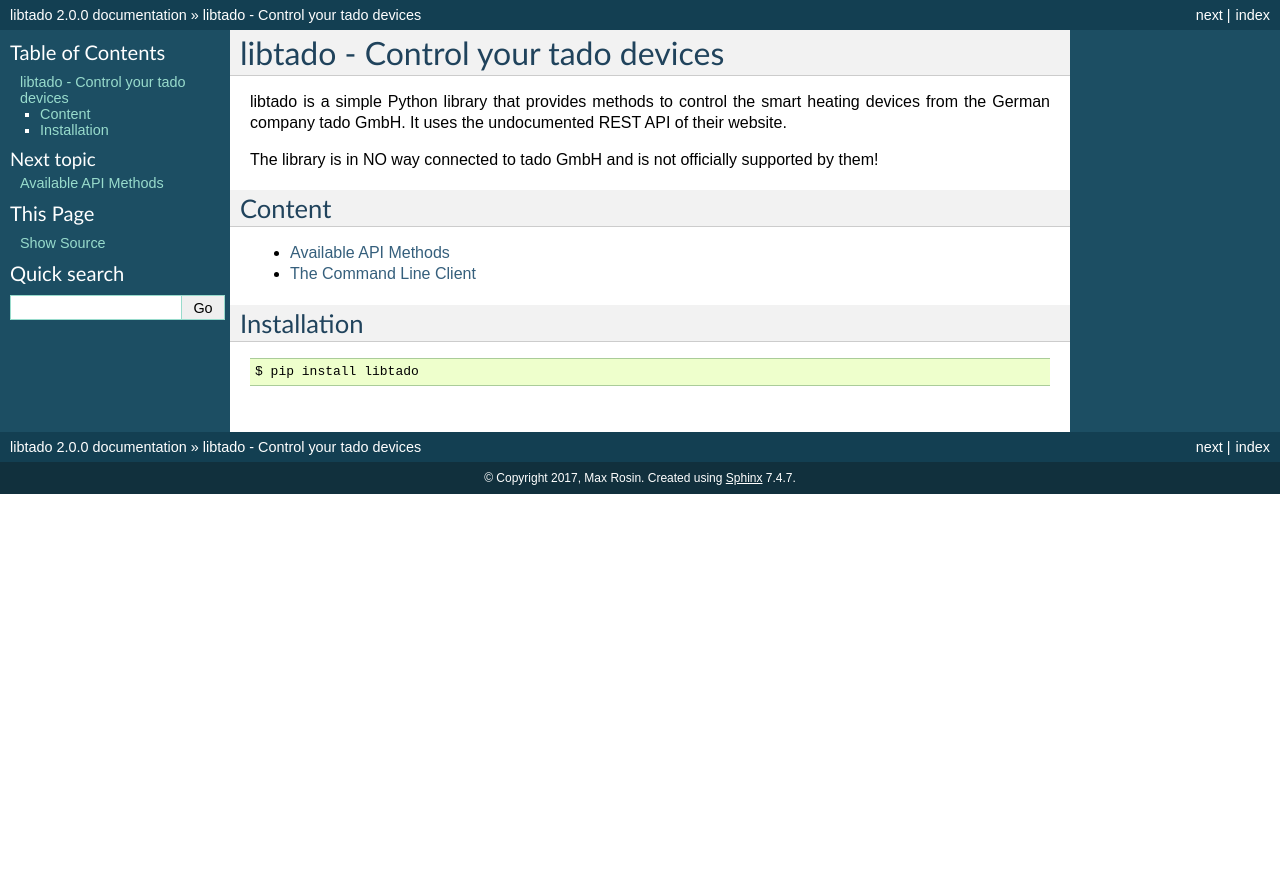
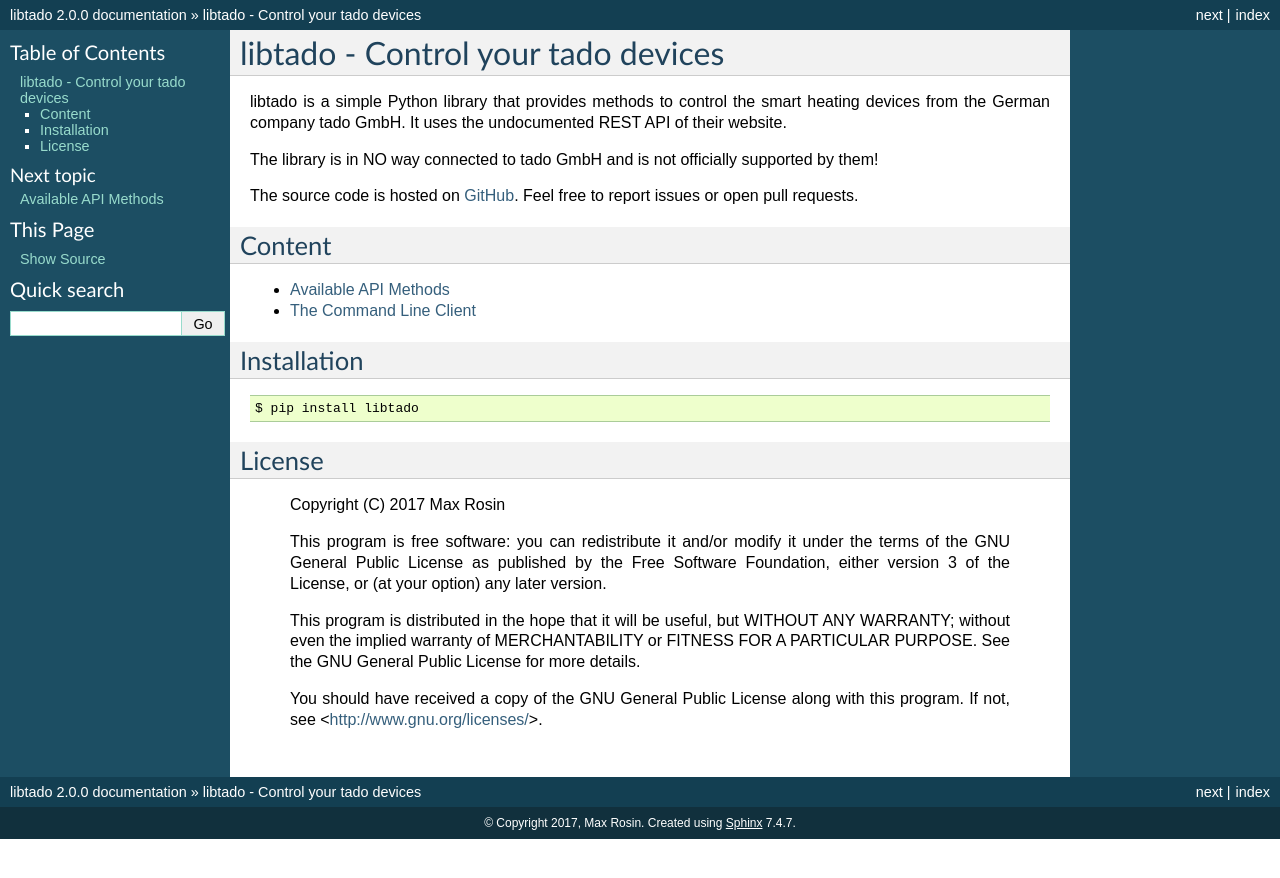
Before and after one commit to ekeih/libtado, a Sphinx documentation site: the page built from docs/source/index.rst, in a window 1280 px wide. Shown: the top 878 px of the page. Built offline with Sphinx 7.4.7, drawn with Linux system fonts in a browser that asks for light colours.

Commit message:
more docs

```diff
--- a/docs/source/index.rst
+++ b/docs/source/index.rst
@@ -7,6 +7,10 @@
 
 The library is in NO way connected to tado GmbH and is not officially
 supported by them!
+
+The source code is hosted on GitHub_. Feel free to report issues or open
+pull requests.
+
 
 Content
 ^^^^^^^
@@ -26,9 +30,23 @@
   $ pip install libtado
 
 
-.. Indices and tables
-.. ==================
-..
-.. * :ref:`genindex`
-.. * :ref:`modindex`
-.. * :ref:`search`
+License
+^^^^^^^
+
+
+  Copyright (C) 2017  Max Rosin
+
+  This program is free software: you can redistribute it and/or modify
+  it under the terms of the GNU General Public License as published by
+  the Free Software Foundation, either version 3 of the License, or
+  (at your option) any later version.
+
+  This program is distributed in the hope that it will be useful,
+  but WITHOUT ANY WARRANTY; without even the implied warranty of
+  MERCHANTABILITY or FITNESS FOR A PARTICULAR PURPOSE.  See the
+  GNU General Public License for more details.
+
+  You should have received a copy of the GNU General Public License
+  along with this program.  If not, see <http://www.gnu.org/licenses/>.
+
+.. _GitHub: https://github.com/ekeih/libtado
```
